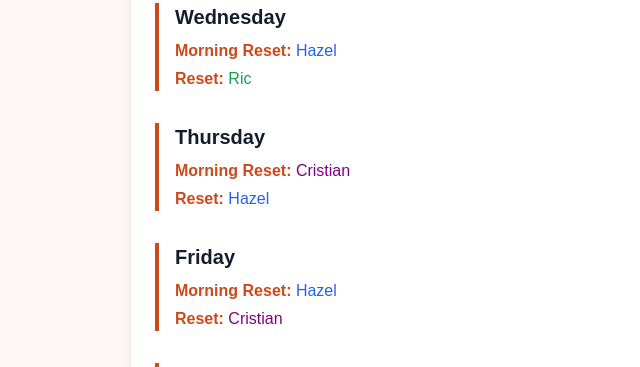
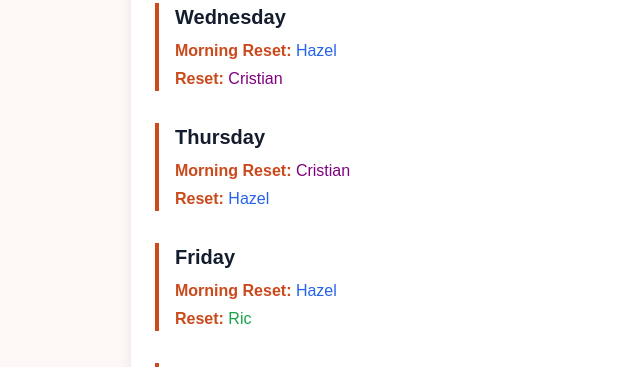
Before and after one commit to Cristian-Baeza/reset-schedule, a Next.js app: page / in a window 1280 px wide. Shown: the part 305-672 px from the top of the page, without its empty margins (221-861 px from the left). Built offline with nearby package versions, Linux system fonts and the light colour scheme.

Commit message:
week oct 12, update

```diff
--- a/app/page.tsx
+++ b/app/page.tsx
@@ -25,7 +25,7 @@ export default function Home() {
       day: "Wednesday",
       assignments: [
         { location: "Morning Reset", person: "Hazel" },
-        { location: "Reset", person: "Ric" },
+        { location: "Reset", person: "Cristian" },
       ],
     },
     {
@@ -38,7 +38,7 @@ export default function Home() {
       day: "Friday",
       assignments: [
         { location: "Morning Reset", person: "Hazel" },
-        { location: "Reset", person: "Cristian" },
+        { location: "Reset", person: "Ric" },
       ],
     },{
       day: "Saturday",
```
